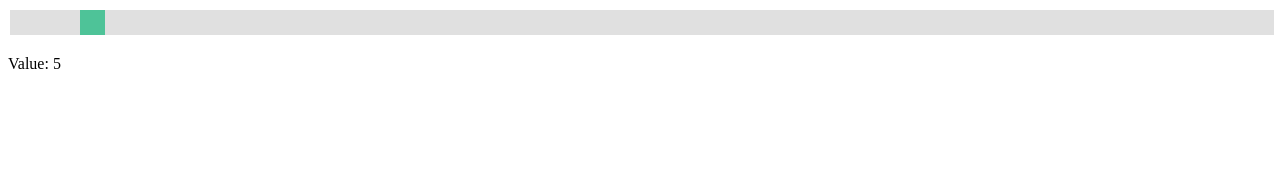
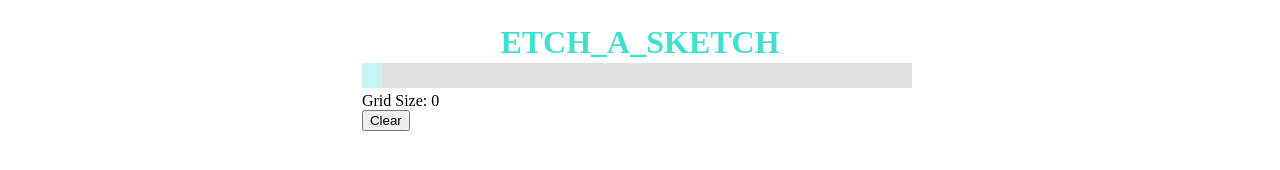
Before and after one commit to teresazou/ETCH-A-SKETCH, a plain HTML site: page ETCH_A_SKETCH.html in a window 1280 px wide. Drawn offline with Linux system fonts and the light colour scheme.

Commit message:
final version

```diff
--- a/ETCH_A_SKETCH.html
+++ b/ETCH_A_SKETCH.html
@@ -6,14 +6,13 @@
   <link rel="stylesheet" href="ETCH_A_SKETCH_style.css">
 </head>
 <body>
-   <div class="parameters">
-    <input type="range" min="2" max="55" value="5" class="slider" id="myRange">
-    <p>Value: <span id="demo"></span></p>
-</div><br>
-<div class="outer">
+    <h1 class="title">ETCH_A_SKETCH</h1>
+    <input type="range" min="0" max="55" value="0" class="slider" id="myRange">
+    <p class="value">Grid Size: <span id="demo"></span></p>
+
+
+<button class="clear" onclick="clear_color()" >Clear</button>
 <div id="container"></div>
-</div>
-
 <div id='output'></div>
 
 
@@ -26,9 +25,12 @@ var slider = document.getElementById("myRange");
 var output = document.getElementById("demo");
 output.innerHTML = slider.value
 
+
+
+
 function grid(grid_size){
 
-    let grid_width=600/grid_size;
+    let grid_width=550/grid_size;
     document.getElementById("container").style.gridTemplateColumns=`repeat(${grid_size}, ${grid_width}px)`;
     let number_box=grid_size*grid_size;
     while (container.firstChild) {
@@ -40,7 +42,13 @@ function grid(grid_size){
     //box.textContent=`${i+1}`;
     container.appendChild(box);}
 
+    var color=document.getElementsByClassName('box');
+    for (i=0;i<color.length;i++){
+    color[i].addEventListener("mouseover",function(e){
+        this.setAttribute("style", "background-color:#ccccff;")
+    },false);
 
+    }
 }
 
 slider.oninput = function() {
@@ -48,7 +56,13 @@ slider.oninput = function() {
 
   grid(parseInt(this.value,10))
 
+}
 
+function clear_color(){
+    var color=document.getElementsByClassName('box');
+    for(i=0;i<color.length;i++){
+    color[i].style.removeProperty('background-color');
+}
 }
 
 
--- a/ETCH_A_SKETCH_style.css
+++ b/ETCH_A_SKETCH_style.css
@@ -1,7 +1,28 @@
+.title{
+    color:turquoise;
+    display:flex;
+    padding-top:3px;
+    padding-bottom: 15px;
+    justify-content: center;
+    height:0px;
+}
+
+
+.value{
+    margin:auto;
+    padding-left: 28%;
+}
+.clear{
+    display: inline-block;
+    margin-left:28%;
+
+}
+
 #container{
     display: grid;
+    justify-content: center;
     grid-template-columns: repeat(4,aut0);
-    height:600px;
+    height:550px;
     padding-bottom: 20px;
     background-color: white;}
 
@@ -26,13 +47,15 @@
 
  .slider {
     -webkit-appearance: none;
-    width: 100%;
+    width: 550px;
     height: 25px;
     background: #d3d3d3;
     outline: none;
     opacity: 0.7;
     -webkit-transition: .2s;
     transition: opacity .2s;
+    justify-content: center;
+    margin-left:28%;
   }
 
   .slider:hover {
@@ -41,15 +64,15 @@
   .slider::-webkit-slider-thumb {
     -webkit-appearance: none;
     appearance: none;
-    width: 25px;
+    width: 20px;
     height: 25px;
-    background: #04AA6D;
+    background:paleturquoise;
     cursor: pointer;
   }
 
   .slider::-moz-range-thumb {
-    width: 25px;
+    width: 20px;
     height: 25px;
-    background: #04AA6D;
+    background: paleturquoise;
     cursor: pointer;
   }
```
